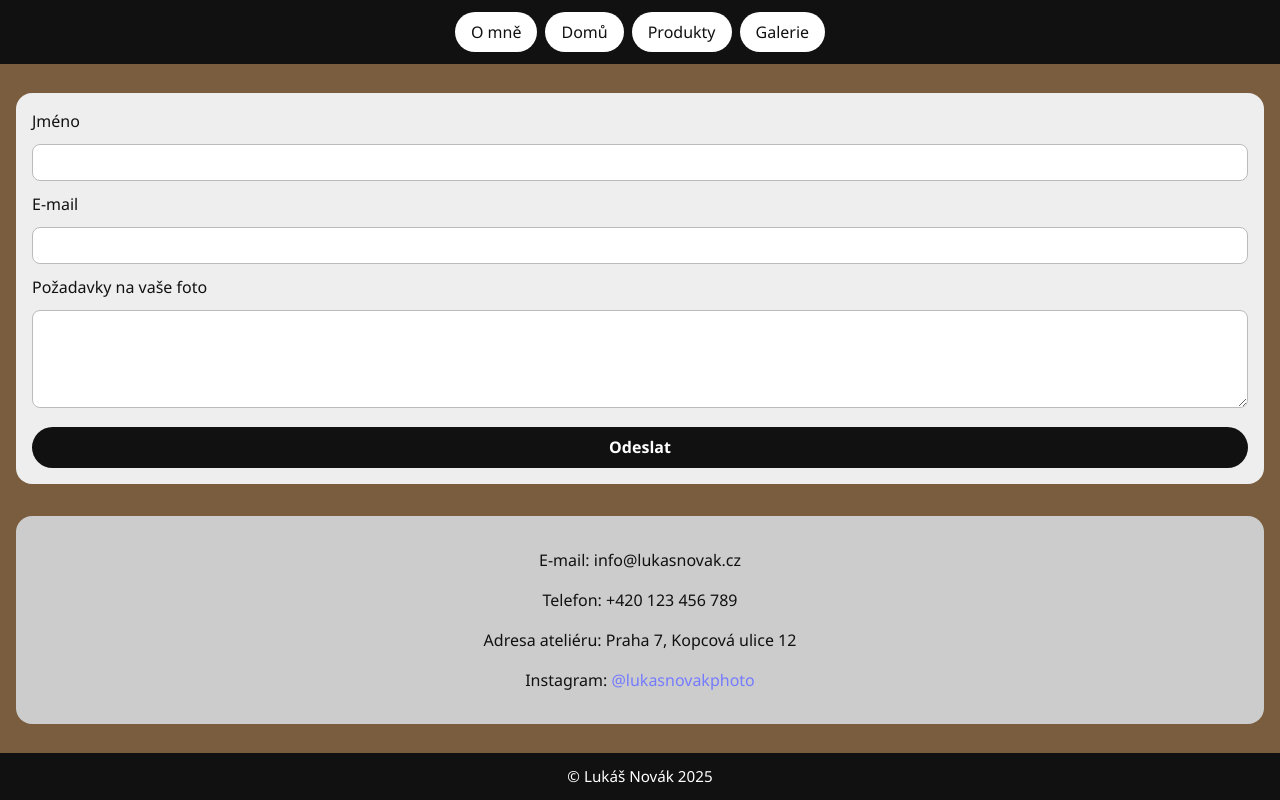
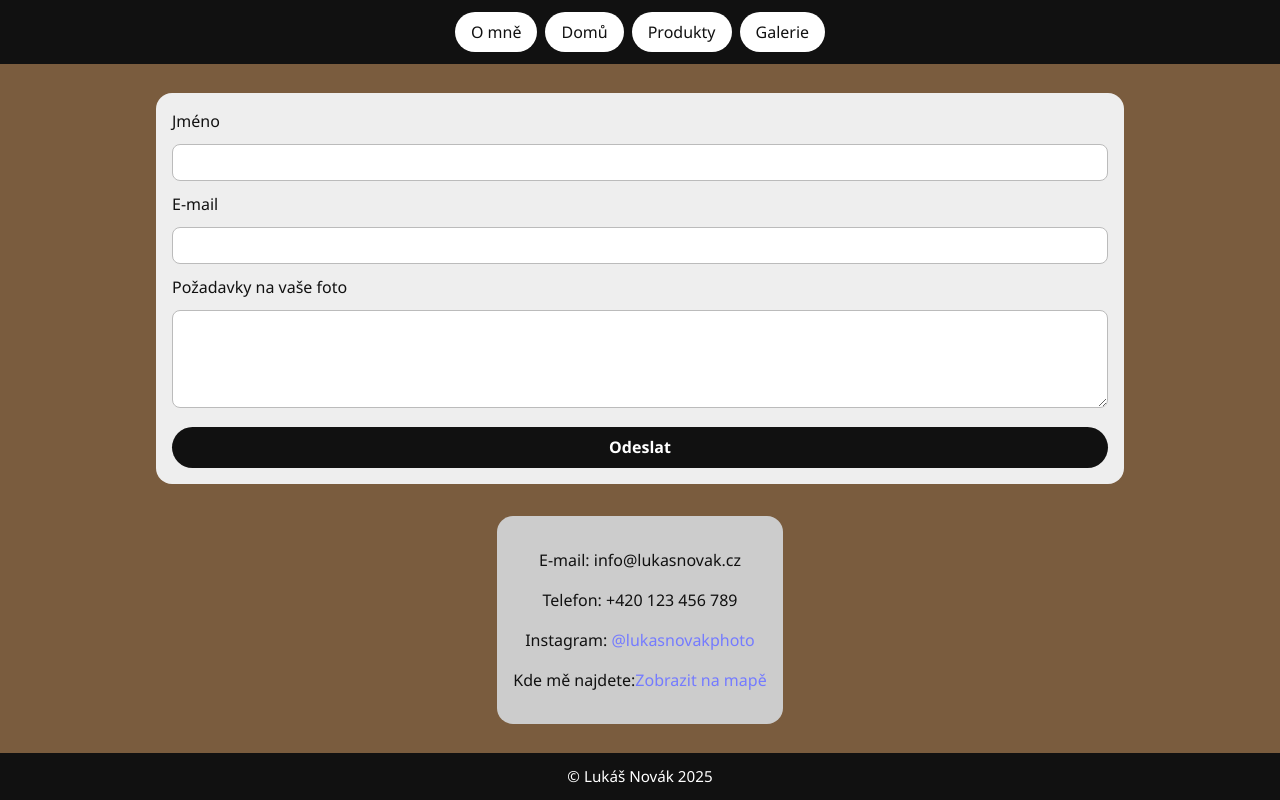
Before and after one commit to pslib-cz/2024-p2b-web-projekt-michalbrandysky, a website built with Vite: page src/pages/contacts/index.html in a window 1280 px wide. Built offline with nearby package versions, Linux system fonts and the light colour scheme.

Commit message:
contact.form

```diff
--- a/src/pages/contacts/index.html
+++ b/src/pages/contacts/index.html
@@ -30,8 +30,8 @@
       <div class="contact-info">
         <p>E-mail: info@lukasnovak.cz</p>
         <p>Telefon: +420 123 456 789</p>
-        <p>Adresa ateliéru: Praha 7, Kopcová ulice 12</p>
         <p>Instagram: <a href="https://www.instagram.com/lukasnovakphoto/" target="_blank">@lukasnovakphoto</a></p>
+        <p>Kde mě najdete:<a href="https://www.google.com/maps/place/Národní+28,+110+00+Praha+1" target="_blank">Zobrazit na mapě</a></p>
       </div>
     </main>
     <footer class="main-footer">
--- a/src/styles/style.css
+++ b/src/styles/style.css
@@ -161,6 +161,7 @@ body {
   display: flex;
   flex-direction: column;
   gap: 2em;
+  align-items: center;
 }
 
 .contact-form {
@@ -171,6 +172,7 @@ body {
   display: flex;
   flex-direction: column;
   gap: 0.7em;
+  width: 75%;
 }
 
 .contact-form label {
```
